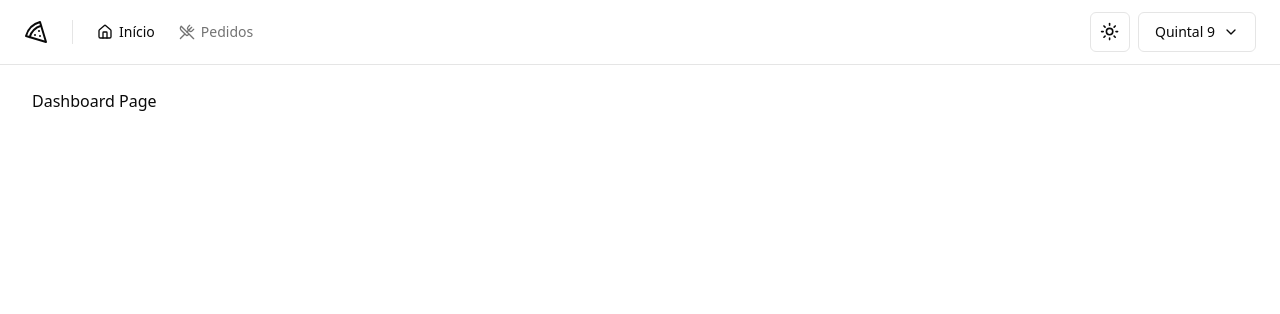
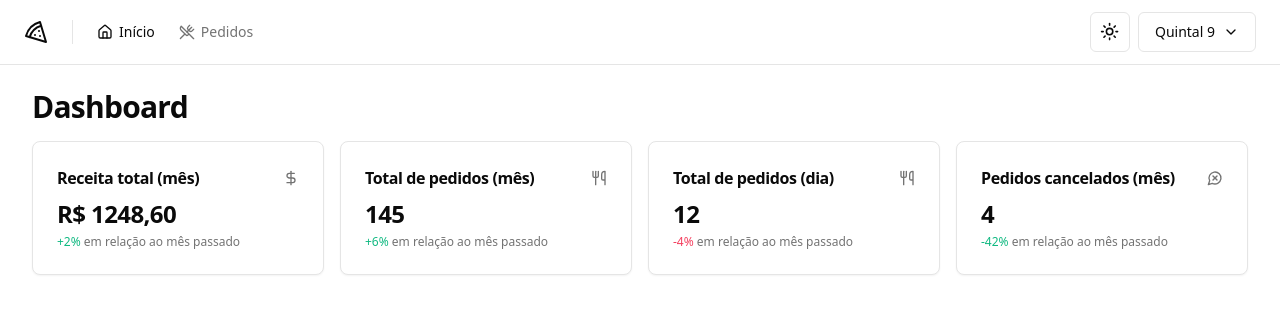
Before and after one commit to viniciusbecaleti/pizzashop-web, a React (Vite) app: page / in a window 1280 px wide. Shown: the top 314 px of the page. Built offline with nearby package versions, Linux system fonts and the light colour scheme.

Commit message:
feat: adiciona componentes de receita, pedidos, e cancelamentos da dashboard

```diff
--- /dev/null
+++ b/src/components/ui/card.tsx
@@ -0,0 +1,79 @@
+import * as React from "react"
+
+import { cn } from "@/lib/utils"
+
+const Card = React.forwardRef<
+  HTMLDivElement,
+  React.HTMLAttributes<HTMLDivElement>
+>(({ className, ...props }, ref) => (
+  <div
+    ref={ref}
+    className={cn(
+      "rounded-lg border bg-card text-card-foreground shadow-sm",
+      className
+    )}
+    {...props}
+  />
+))
+Card.displayName = "Card"
+
+const CardHeader = React.forwardRef<
+  HTMLDivElement,
+  React.HTMLAttributes<HTMLDivElement>
+>(({ className, ...props }, ref) => (
+  <div
+    ref={ref}
+    className={cn("flex flex-col space-y-1.5 p-6", className)}
+    {...props}
+  />
+))
+CardHeader.displayName = "CardHeader"
+
+const CardTitle = React.forwardRef<
+  HTMLParagraphElement,
+  React.HTMLAttributes<HTMLHeadingElement>
+>(({ className, ...props }, ref) => (
+  <h3
+    ref={ref}
+    className={cn(
+      "text-2xl font-semibold leading-none tracking-tight",
+      className
+    )}
+    {...props}
+  />
+))
+CardTitle.displayName = "CardTitle"
+
+const CardDescription = React.forwardRef<
+  HTMLParagraphElement,
+  React.HTMLAttributes<HTMLParagraphElement>
+>(({ className, ...props }, ref) => (
+  <p
+    ref={ref}
+    className={cn("text-sm text-muted-foreground", className)}
+    {...props}
+  />
+))
+CardDescription.displayName = "CardDescription"
+
+const CardContent = React.forwardRef<
+  HTMLDivElement,
+  React.HTMLAttributes<HTMLDivElement>
+>(({ className, ...props }, ref) => (
+  <div ref={ref} className={cn("p-6 pt-0", className)} {...props} />
+))
+CardContent.displayName = "CardContent"
+
+const CardFooter = React.forwardRef<
+  HTMLDivElement,
+  React.HTMLAttributes<HTMLDivElement>
+>(({ className, ...props }, ref) => (
+  <div
+    ref={ref}
+    className={cn("flex items-center p-6 pt-0", className)}
+    {...props}
+  />
+))
+CardFooter.displayName = "CardFooter"
+
+export { Card, CardHeader, CardFooter, CardTitle, CardDescription, CardContent }
--- /dev/null
+++ b/src/pages/app/dashboard/_components/day-orders-amount-card.tsx
@@ -0,0 +1,23 @@
+import { Utensils } from 'lucide-react'
+
+import { Card, CardContent, CardHeader, CardTitle } from '@/components/ui/card'
+
+export function DayOrdersAmountCard() {
+  return (
+    <Card>
+      <CardHeader className="flex-row items-center justify-between space-y-0 pb-2">
+        <CardTitle className="text-base font-semibold">
+          Total de pedidos (dia)
+        </CardTitle>
+        <Utensils className="h-4 w-4 text-muted-foreground" />
+      </CardHeader>
+      <CardContent className="space-y-1">
+        <span className="text-2xl font-bold tracking-tight">12</span>
+        <p className="text-xs text-muted-foreground">
+          <span className="text-rose-500 dark:text-rose-400">-4%</span> em
+          relação ao mês passado
+        </p>
+      </CardContent>
+    </Card>
+  )
+}
--- /dev/null
+++ b/src/pages/app/dashboard/_components/month-canceled-orders-amount-card.tsx
@@ -0,0 +1,23 @@
+import { MessageCircleX } from 'lucide-react'
+
+import { Card, CardContent, CardHeader, CardTitle } from '@/components/ui/card'
+
+export function MonthCanceledOrdersAmountCard() {
+  return (
+    <Card>
+      <CardHeader className="flex-row items-center justify-between space-y-0 pb-2">
+        <CardTitle className="text-base font-semibold">
+          Pedidos cancelados (mês)
+        </CardTitle>
+        <MessageCircleX className="h-4 w-4 text-muted-foreground" />
+      </CardHeader>
+      <CardContent className="space-y-1">
+        <span className="text-2xl font-bold tracking-tight">4</span>
+        <p className="text-xs text-muted-foreground">
+          <span className="text-emerald-500 dark:text-emerald-400">-42%</span>{' '}
+          em relação ao mês passado
+        </p>
+      </CardContent>
+    </Card>
+  )
+}
--- /dev/null
+++ b/src/pages/app/dashboard/_components/month-orders-amount-card.tsx
@@ -0,0 +1,23 @@
+import { Utensils } from 'lucide-react'
+
+import { Card, CardContent, CardHeader, CardTitle } from '@/components/ui/card'
+
+export function MonthOrdersAmountCard() {
+  return (
+    <Card>
+      <CardHeader className="flex-row items-center justify-between space-y-0 pb-2">
+        <CardTitle className="text-base font-semibold">
+          Total de pedidos (mês)
+        </CardTitle>
+        <Utensils className="h-4 w-4 text-muted-foreground" />
+      </CardHeader>
+      <CardContent className="space-y-1">
+        <span className="text-2xl font-bold tracking-tight">145</span>
+        <p className="text-xs text-muted-foreground">
+          <span className="text-emerald-500 dark:text-emerald-400">+6%</span> em
+          relação ao mês passado
+        </p>
+      </CardContent>
+    </Card>
+  )
+}
--- /dev/null
+++ b/src/pages/app/dashboard/_components/month-revenue-card.tsx
@@ -0,0 +1,23 @@
+import { DollarSign } from 'lucide-react'
+
+import { Card, CardContent, CardHeader, CardTitle } from '@/components/ui/card'
+
+export function MonthRevenueCard() {
+  return (
+    <Card>
+      <CardHeader className="flex-row items-center justify-between space-y-0 pb-2">
+        <CardTitle className="text-base font-semibold">
+          Receita total (mês)
+        </CardTitle>
+        <DollarSign className="h-4 w-4 text-muted-foreground" />
+      </CardHeader>
+      <CardContent className="space-y-1">
+        <span className="text-2xl font-bold tracking-tight">R$ 1248,60</span>
+        <p className="text-xs text-muted-foreground">
+          <span className="text-emerald-500 dark:text-emerald-400">+2%</span> em
+          relação ao mês passado
+        </p>
+      </CardContent>
+    </Card>
+  )
+}
--- a/src/pages/app/dashboard/index.tsx
+++ b/src/pages/app/dashboard/index.tsx
@@ -1,10 +1,24 @@
 import { Helmet } from 'react-helmet-async'
+
+import { DayOrdersAmountCard } from './_components/day-orders-amount-card'
+import { MonthCanceledOrdersAmountCard } from './_components/month-canceled-orders-amount-card'
+import { MonthOrdersAmountCard } from './_components/month-orders-amount-card'
+import { MonthRevenueCard } from './_components/month-revenue-card'
 
 export function DashboardPage() {
   return (
     <main>
       <Helmet title="Dashboard" />
-      <h1>Dashboard Page</h1>
+      <div className="flex flex-col gap-4">
+        <h1 className="text-3xl font-bold tracking-tight">Dashboard</h1>
+
+        <div className="grid grid-cols-4 gap-4">
+          <MonthRevenueCard />
+          <MonthOrdersAmountCard />
+          <DayOrdersAmountCard />
+          <MonthCanceledOrdersAmountCard />
+        </div>
+      </div>
     </main>
   )
 }
```
